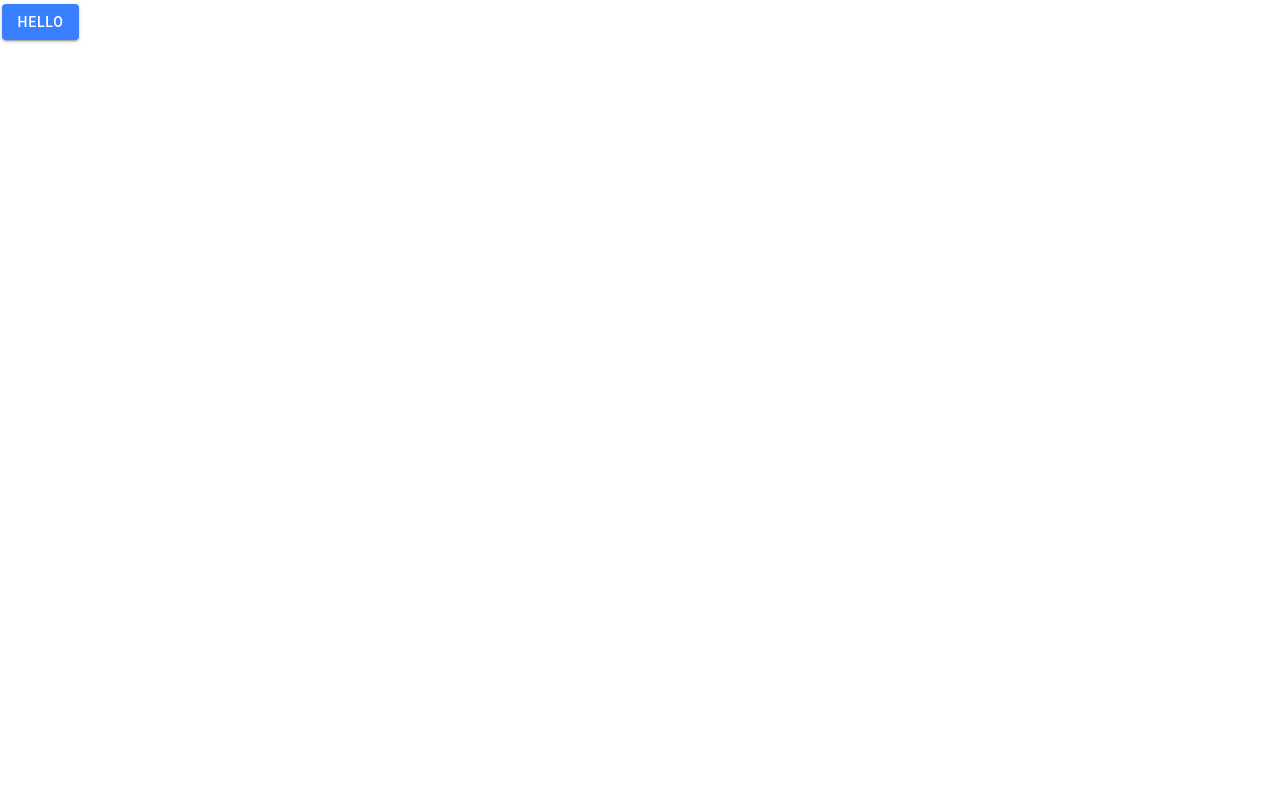
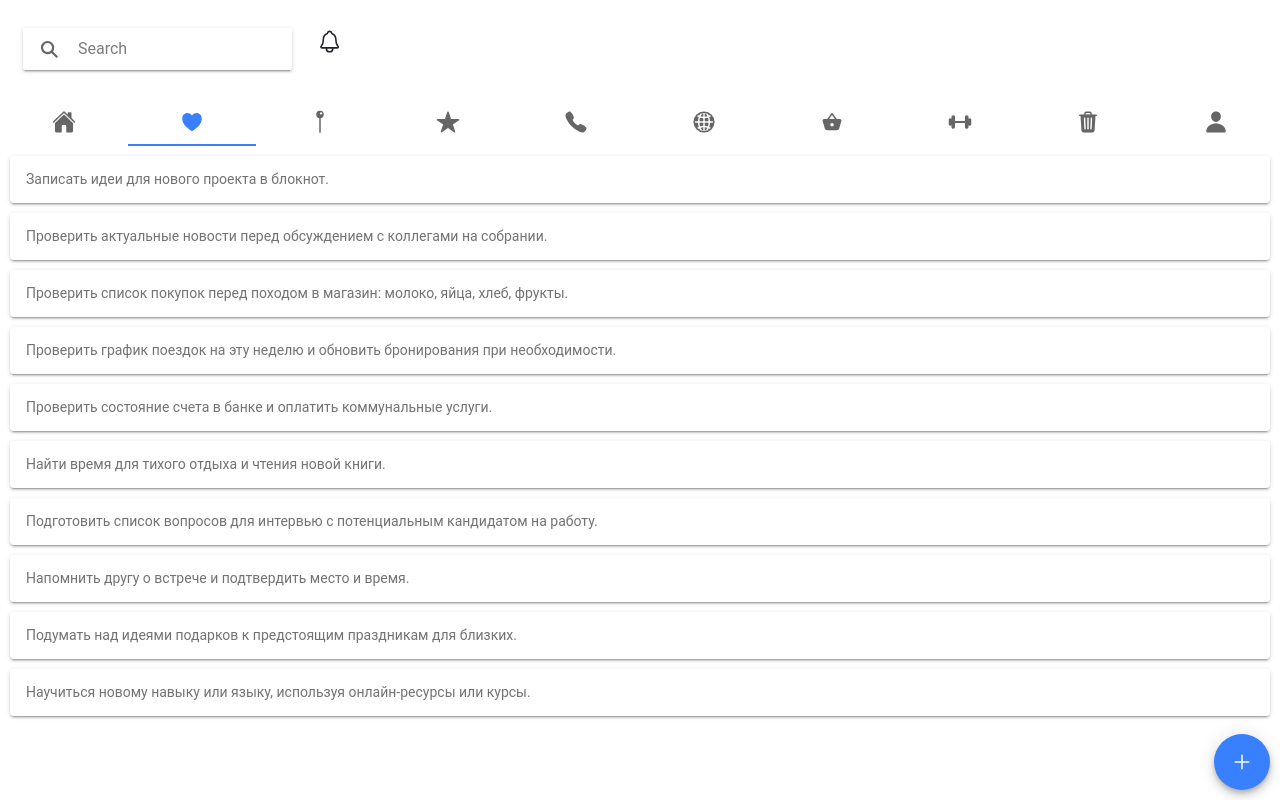
Before and after one commit to buldygina/endless-notes-frontend, a React (Vite) app: page / in a window 1280 px wide. Built offline with nearby package versions, Linux system fonts and the light colour scheme.

Commit message:
feat(main): Notification button, segments, cards with content and fab have been added

```diff
--- a/package.json
+++ b/package.json
@@ -17,6 +17,7 @@
     "@ionic/react": "^7.7.3",
     "@ionic/react-router": "^7.7.3",
     "@reduxjs/toolkit": "^2.2.1",
+    "ionicons": "^7.2.2",
     "react": "^18.2.0",
     "react-cookie": "^7.1.0",
     "react-dom": "^18.2.0",
--- a/src/App.css
+++ b/src/App.css
@@ -0,0 +1,14 @@
+.searchbar {
+    width: 300px;
+    border-radius: 25px;
+    padding-left: 15px;
+}
+.header {
+    display: flex;
+    flex-direction: row;
+    padding: 20px 0;
+}
+.notes {
+
+
+}
--- a/src/App.jsx
+++ b/src/App.jsx
@@ -1,11 +1,98 @@
-import {IonButton, IonContent, IonHeader, IonPage, IonTitle, IonToolbar} from "@ionic/react";
+import {
+    IonContent,
+    IonPage,
+    IonSearchbar,
+    IonIcon,
+    IonSegment,
+    IonSegmentButton,
+    IonButton,
+    IonCard, IonCardContent, IonFab, IonFabButton
+} from "@ionic/react";
+import { home, heart, pin, star, call, globe, basket, barbell, trash, person, notificationsOutline, add } from  'ionicons/icons';
+import "./App.css"
+
+
 
 function App() {
 
   return (
     <IonPage>
         <IonContent>
-            <IonButton>hello</IonButton>
+            <div className={"header"}>
+           <div className={"searchbar"}> <IonSearchbar></IonSearchbar></div>
+               <div className={"notification"}><IonButton fill={'clear'} color={'dark'}> <IonIcon slot={"icon-only"} icon={notificationsOutline}></IonIcon></IonButton></div></div>
+            <div className={"segment"}>
+                <IonSegment scrollable={true} value="heart">
+                    <IonSegmentButton value="home">
+                        <IonIcon icon={home}></IonIcon>
+                    </IonSegmentButton>
+                    <IonSegmentButton value="heart">
+                        <IonIcon icon={heart}></IonIcon>
+                    </IonSegmentButton>
+                    <IonSegmentButton value="pin">
+                        <IonIcon icon={pin}></IonIcon>
+                    </IonSegmentButton>
+                    <IonSegmentButton value="star">
+                        <IonIcon icon={star}></IonIcon>
+                    </IonSegmentButton>
+                    <IonSegmentButton value="call">
+                        <IonIcon icon={call}></IonIcon>
+                    </IonSegmentButton>
+                    <IonSegmentButton value="globe">
+                        <IonIcon icon={globe}></IonIcon>
+                    </IonSegmentButton>
+                    <IonSegmentButton value="basket">
+                        <IonIcon icon={basket}></IonIcon>
+                    </IonSegmentButton>
+                    <IonSegmentButton value="barbell">
+                        <IonIcon icon={barbell}></IonIcon>
+                    </IonSegmentButton>
+                    <IonSegmentButton value="trash">
+                        <IonIcon icon={trash}></IonIcon>
+                    </IonSegmentButton>
+                    <IonSegmentButton value="person">
+                        <IonIcon icon={person}></IonIcon>
+                    </IonSegmentButton>
+                </IonSegment>
+            </div>
+            <div className={"notes"}>
+            <IonCard>
+                <IonCardContent>Записать идеи для нового проекта в блокнот.</IonCardContent>
+            </IonCard>
+            <IonCard>
+                <IonCardContent>Проверить актуальные новости перед обсуждением с коллегами на собрании.</IonCardContent>
+            </IonCard>
+            <IonCard>
+                <IonCardContent>Проверить список покупок перед походом в магазин: молоко, яйца, хлеб, фрукты.</IonCardContent>
+            </IonCard>
+            <IonCard>
+                <IonCardContent>Проверить график поездок на эту неделю и обновить бронирования при необходимости.</IonCardContent>
+            </IonCard>
+            <IonCard>
+                <IonCardContent>Проверить состояние счета в банке и оплатить коммунальные услуги.</IonCardContent>
+            </IonCard>
+            <IonCard>
+                <IonCardContent>Найти время для тихого отдыха и чтения новой книги.</IonCardContent>
+            </IonCard>
+            <IonCard>
+                <IonCardContent>Подготовить список вопросов для интервью с потенциальным кандидатом на работу.</IonCardContent>
+            </IonCard>
+            <IonCard>
+                <IonCardContent>Напомнить другу о встрече и подтвердить место и время.</IonCardContent>
+            </IonCard>
+            <IonCard>
+                <IonCardContent>Подумать над идеями подарков к предстоящим праздникам для близких.</IonCardContent>
+            </IonCard>
+            <IonCard>
+                <IonCardContent>Научиться новому навыку или языку, используя онлайн-ресурсы или курсы.</IonCardContent>
+            </IonCard>
+            </div>
+            <IonFab slot="fixed" vertical="bottom" horizontal="end">
+                <IonFabButton>
+                    <IonIcon icon={add}></IonIcon>
+                </IonFabButton>
+            </IonFab>
+
         </IonContent>
     </IonPage>
   )
```
Also changed, not shown: 1 other file (tests, documents, lock files or other folders).
